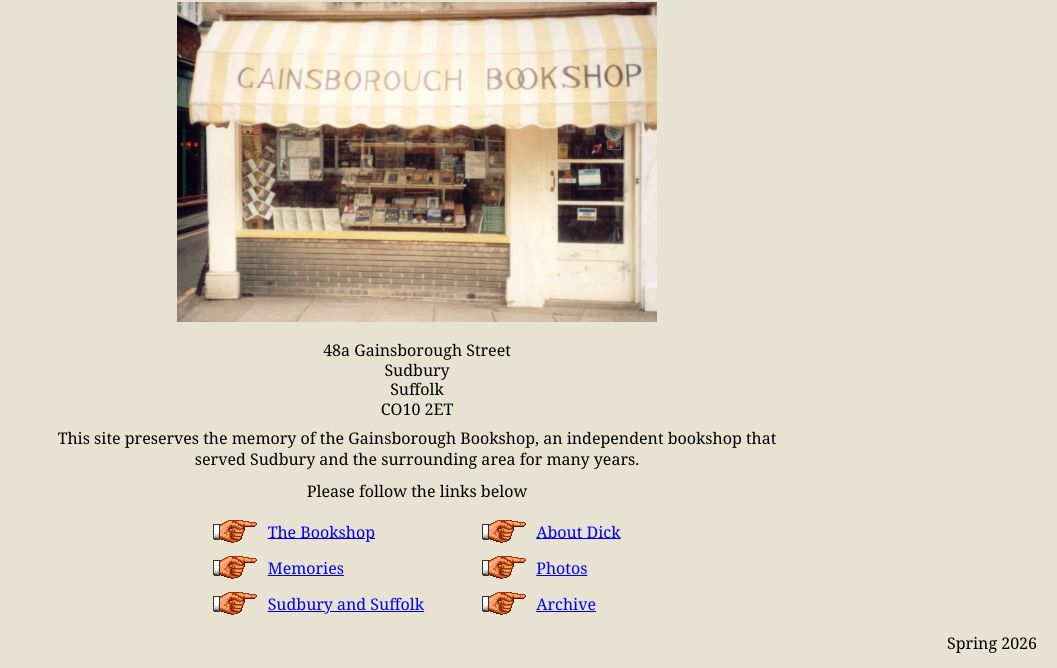
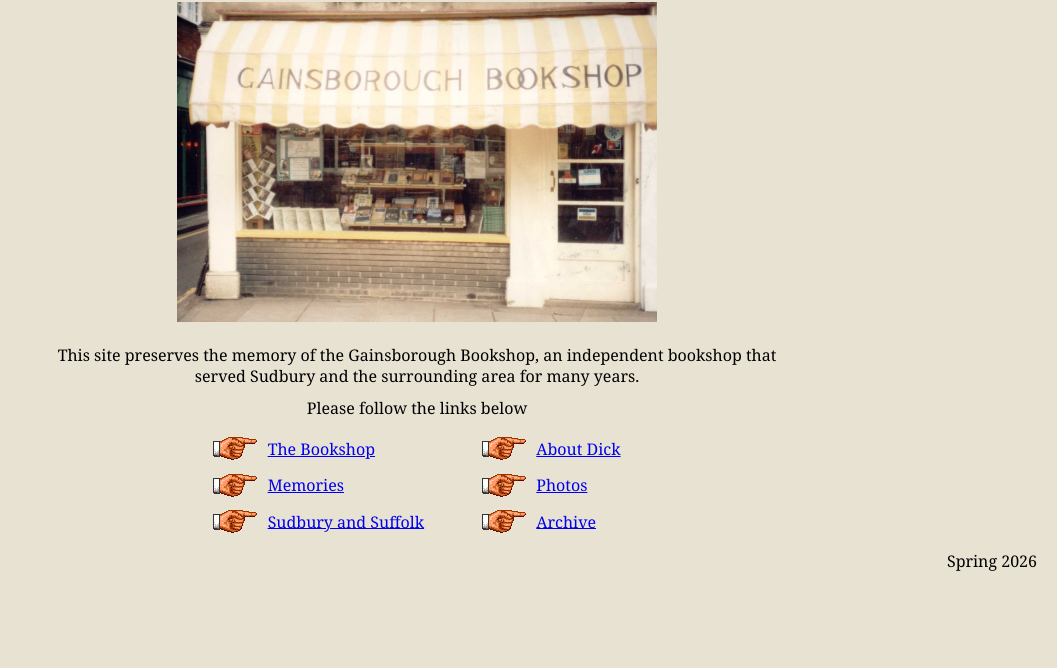
Before and after one commit to tomoldershaw/gainsborough-bookshop, a plain HTML site: page index.html in a window 1280 px wide. Shown: the part 275-943 px from the top of the page, without its empty margins (223-1280 px from the left). After the commit the page ends 861 px from the top, so only its background shows below. Drawn offline with Linux system fonts and the light colour scheme.

Commit message:
Update index.html

```diff
--- a/index.html
+++ b/index.html
@@ -31,13 +31,6 @@
 <h1>Gainsborough Bookshop (1952 - 2005)</h1>
 
 <img class="shop-photo" src="images/shop-photo.jpg" alt="Gainsborough Bookshop">
-
-<div class="address">
-<p>48a Gainsborough Street</p>
-<p>Sudbury</p>
-<p>Suffolk</p>
-<p>CO10 2ET</p>
-</div>
 
 <p class="intro">
 This site preserves the memory of the Gainsborough Bookshop,
```
